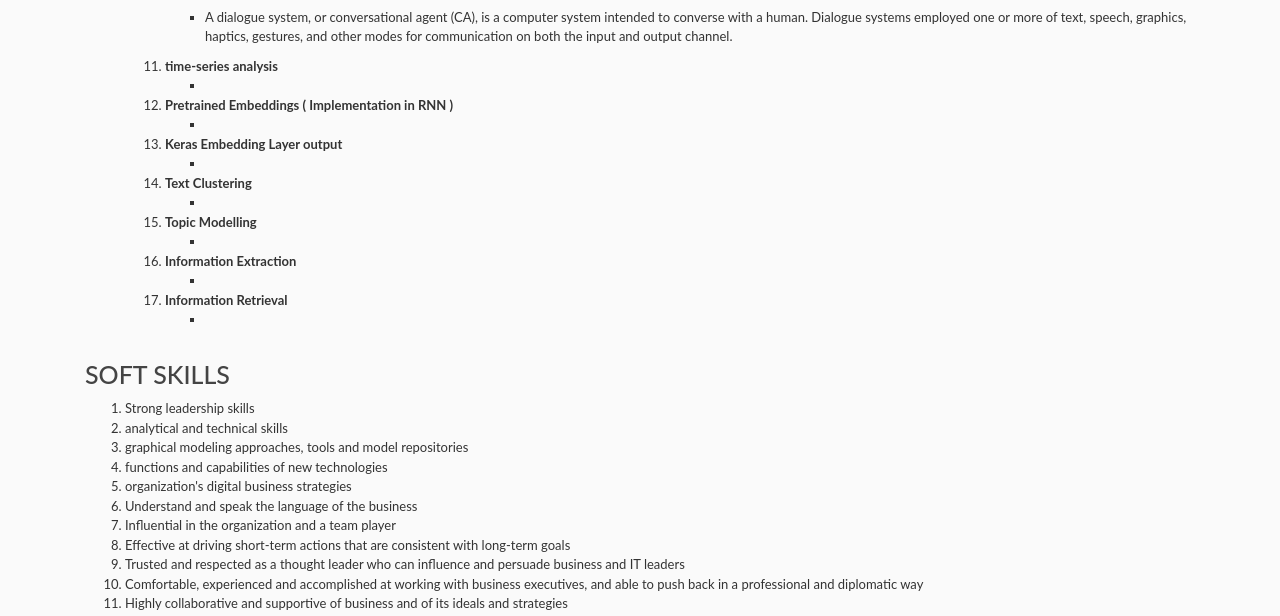
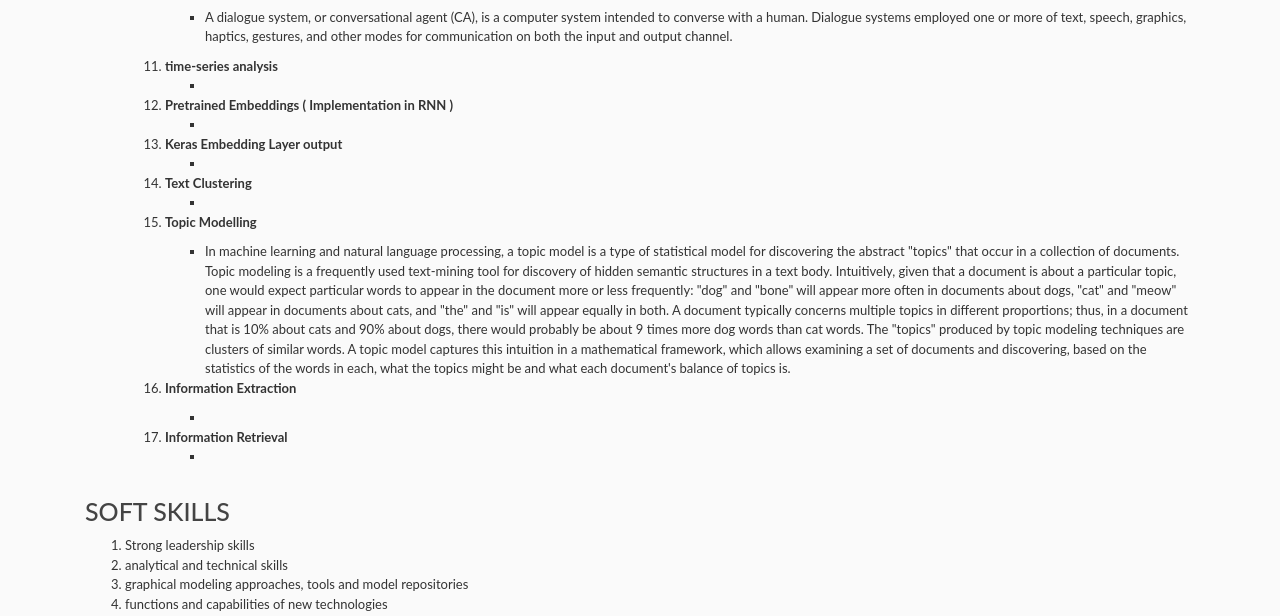
Before and after one commit to viswanath27/thoughtorganizer, a Django app: page /requirementunderstanding/ in a window 1280 px wide. Shown: the part 2683-3299 px from the top of the page. Run offline with Django 3.2, Linux system fonts and the light colour scheme; a user stored in the database is signed in; parts of the project's set-up code (start-up, migrations or seed data) failed here and were passed over; some libraries are stand-ins or nearby versions.

Commit message:
modified the requirement file 14

```diff
--- a/activities/dailyactivities/templates/dailyactivities/requirementunderstanding.html
+++ b/activities/dailyactivities/templates/dailyactivities/requirementunderstanding.html
@@ -160,8 +160,8 @@ Decoder: This part aims to reconstruct the input from the latent space represent
     <li><b>Text Clustering</b></li>
         <ul><li></li></ul>
     <li><b>Topic Modelling</b></li>
-        <ul><li></li></ul>
-    <li><b>Information Extraction</b></li>
+        <p align="justify"><ul><li>In machine learning and natural language processing, a topic model is a type of statistical model for discovering the abstract "topics" that occur in a collection of documents. Topic modeling is a frequently used text-mining tool for discovery of hidden semantic structures in a text body. Intuitively, given that a document is about a particular topic, one would expect particular words to appear in the document more or less frequently: "dog" and "bone" will appear more often in documents about dogs, "cat" and "meow" will appear in documents about cats, and "the" and "is" will appear equally in both. A document typically concerns multiple topics in different proportions; thus, in a document that is 10% about cats and 90% about dogs, there would probably be about 9 times more dog words than cat words. The "topics" produced by topic modeling techniques are clusters of similar words. A topic model captures this intuition in a mathematical framework, which allows examining a set of documents and discovering, based on the statistics of the words in each, what the topics might be and what each document's balance of topics is.</li></ul>
+    <li><b>Information Extraction</b></li></p>
         <ul><li></li></ul>
     <li><b>Information Retrieval</b></li>
         <ul><li></li></ul>
```
